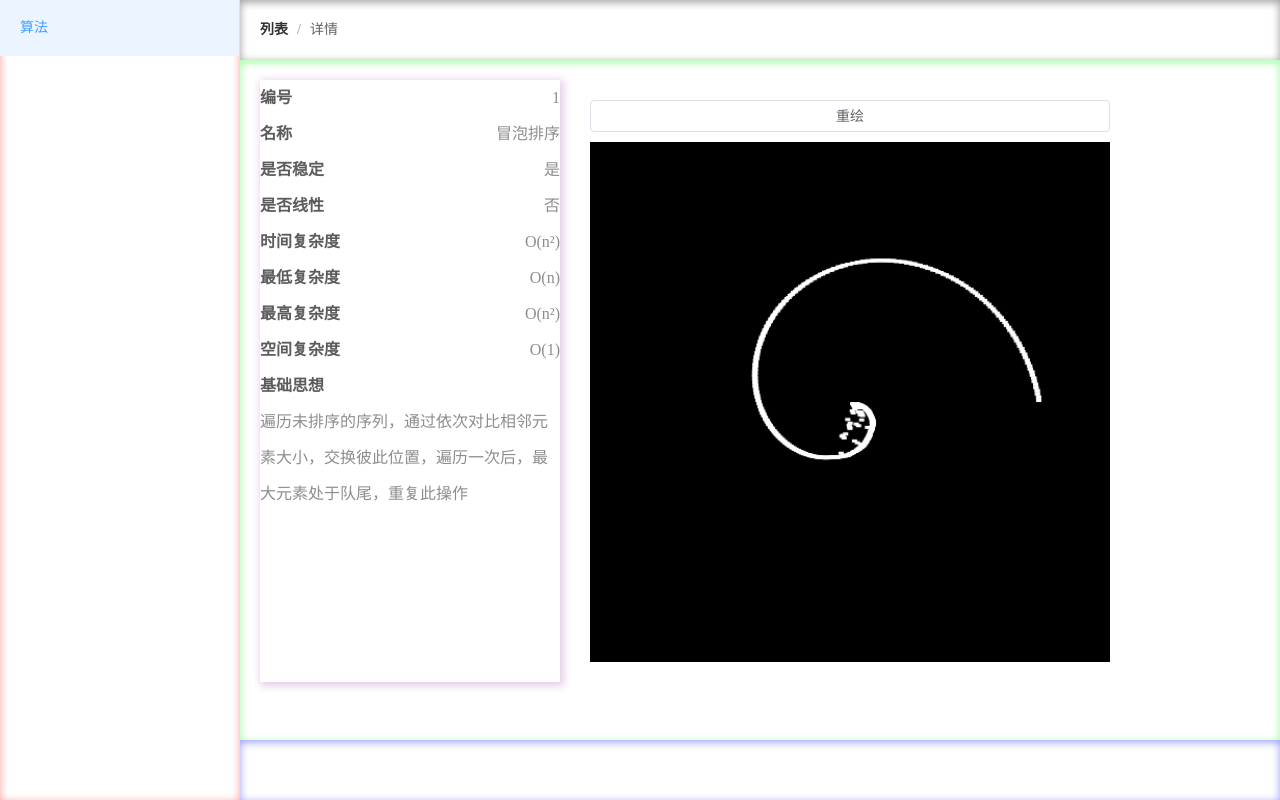
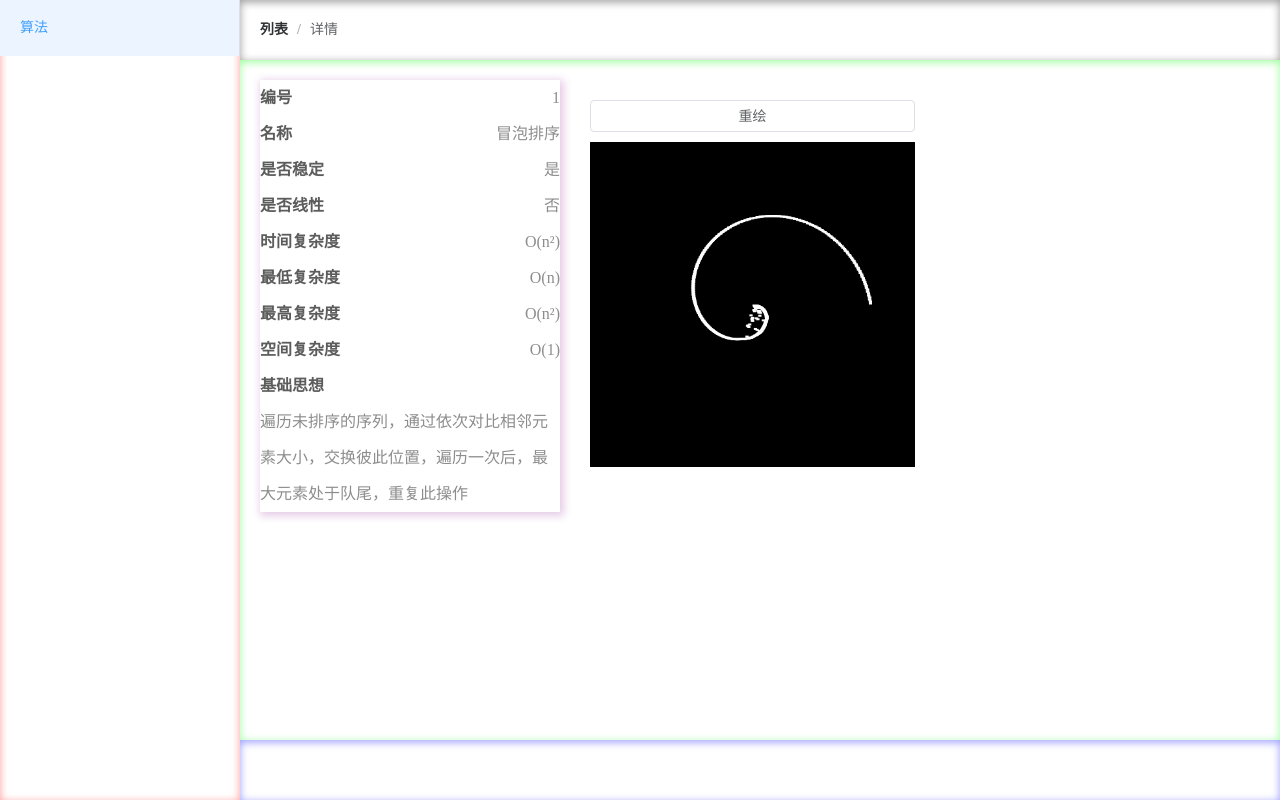
Before and after one commit to tanshaobo/trans-color, a Vue app: page /#/algorithmDetail/1 in a window 1280 px wide. Built offline with nearby package versions, Linux system fonts and the light colour scheme.

Commit message:
fix(components): 调整绘图框尺寸

```diff
--- a/src/views/Algorithm/AlgorithmDetail/index.vue
+++ b/src/views/Algorithm/AlgorithmDetail/index.vue
@@ -52,7 +52,7 @@ const { currentOptions, readom } = toRefs(state)
   .el-main
     display flex
     flex-direction column
-    flex 0.8
+    flex 0.5
     .el-button
       margin-bottom 10px
 </style>
```
